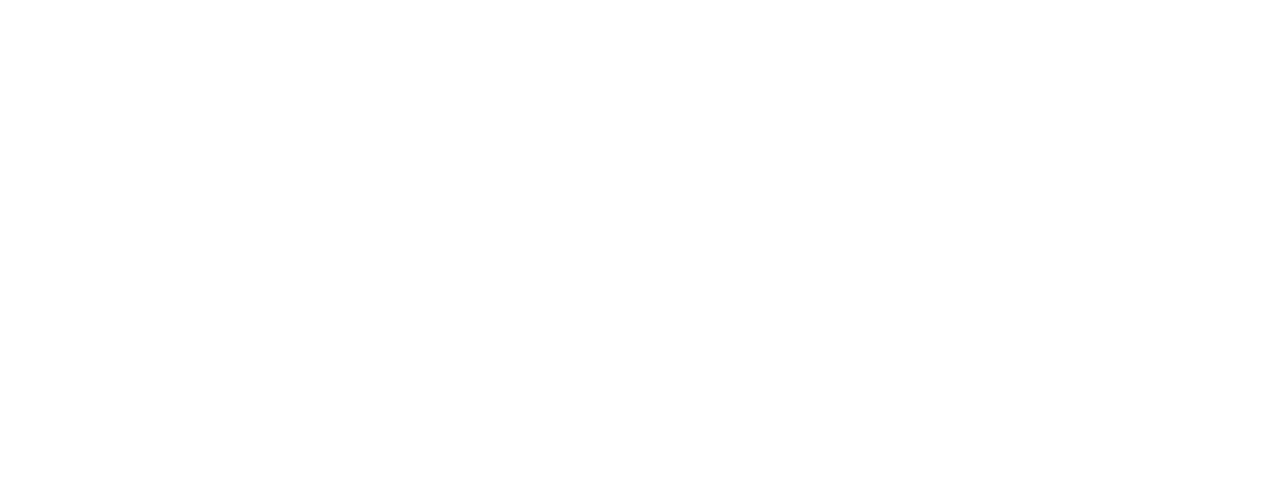
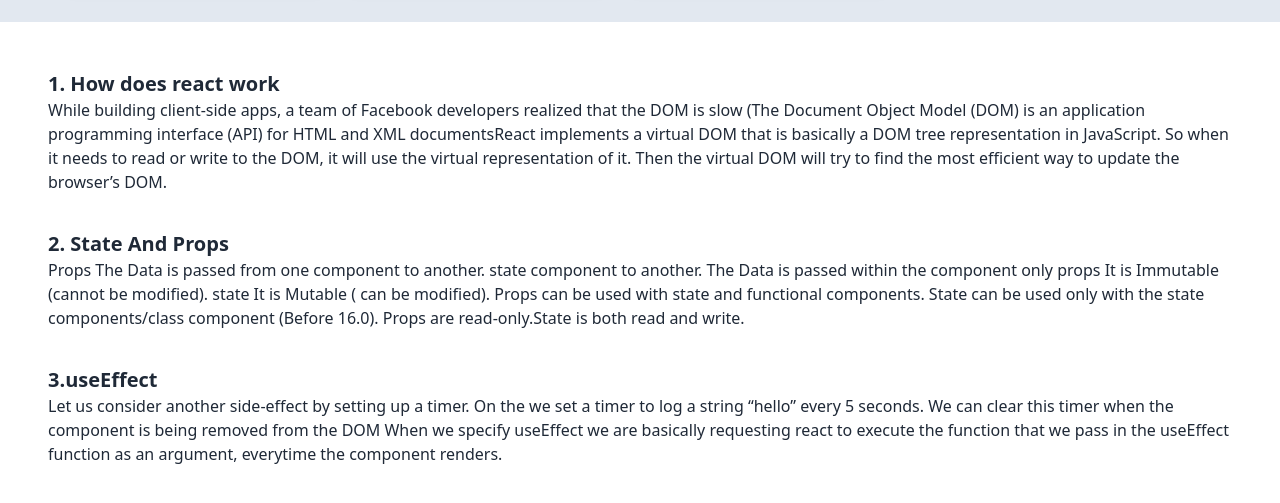
Before and after one commit to nasimbillah269/ultra-active-club, a React (Create React App) app: page / in a window 1280 px wide. Shown: the part 843-1346 px from the top of the page. Before the commit the page ends 825 px from the top, so only its background shows below. Built offline with nearby package versions, Linux system fonts and the light colour scheme.

Commit message:
addded question answer

```diff
--- a/src/App.js
+++ b/src/App.js
@@ -9,7 +9,6 @@
     <div className="App">
       {/* <Exercises></Exercise> */}
       <Exercises></Exercises>
-
     </div>
   );
 }
--- a/src/componets/Exercises/Exercises.js
+++ b/src/componets/Exercises/Exercises.js
@@ -3,6 +3,7 @@
 import Exercise from '../Exercise/Exercise';
 import EexerciseDetail from '../ExerciseDetail/EexerciseDetail';
 import Profile from '../Profile/Profile';
+import Question from '../Questions/Question ';
 import { addToDb, } from '../utilites/utilitise';
 
 
@@ -31,7 +32,9 @@
     }
 
     return (
-        <div className='grid grid-cols-12 gap-6 bg-slate-200'>
+        <div>
+            <div className='grid grid-cols-12 gap-6 bg-slate-200 pb-10'>
+
                 <div className='container mx-auto col-span-12 sm:col-span-12 md:col-span-12 lg:col-span-9'>
                     <div className='ml-16'>
                         <h3 className='text-2xl mt-4 mb-4 font-medium text-fuchsia-600'>SPECIAL-HELTHY-CLUB</h3>
@@ -46,7 +49,9 @@
 
                             ></Exercise>)
                         }
+
                     </div>
+
                 </div>
                 <div className='bg-white col-span-12 sm:col-span-12 md:col-span-12 lg:col-span-3'>
                     <Profile></Profile>
@@ -55,6 +60,10 @@
 
                 </div>
             </div>
+            <div className='m-12'>
+                <Question></Question>
+            </div>
+        </div>
     );
 };
 
--- /dev/null
+++ b/src/componets/Footer/Footer.js
@@ -0,0 +1,11 @@
+import React from 'react';
+
+const Footer = () => {
+    return (
+        <div className='p-20 bg-red-600'>
+            <h4>this is footer</h4>
+        </div>
+    );
+};
+
+export default Footer;
--- /dev/null
+++ b/src/componets/Questions/Question .js
@@ -0,0 +1,26 @@
+import React from "react";
+
+const Question = () => {
+    return (
+        <div className="">
+            <div >
+                <div className="mb-9">
+                    <h3 className="text-xl font-bold">1. How does react work</h3>
+                    <p> While building client-side apps, a team of Facebook developers realized that the DOM is slow (The Document Object Model (DOM) is an application programming interface (API) for HTML and XML documentsReact implements a virtual DOM that is basically a DOM tree representation in JavaScript. So when it needs to read or write to the DOM, it will use the virtual representation of it. Then the virtual DOM will try to find the most efficient way to update the browser’s DOM.</p>
+                </div>
+                <div className='mb-9 '>
+                    <h3 className="text-xl font-bold">2. State And Props</h3>
+                    <p>Props The Data is passed from one component to another. state  component to another.	The Data is passed within the component only props It is Immutable (cannot be modified). state It is Mutable ( can be modified). Props can be used with state and functional components. 	State can be used only with the state components/class component (Before 16.0). Props are read-only.State is both read and write.</p>
+                </div>
+                <div >
+                    <h2 className="text-xl font-bold">3.useEffect </h2>
+                    <p>Let us consider another side-effect by setting up a timer. On the
+                        we set a timer to log a string “hello” every 5 seconds. We can clear this timer when the component is being removed from the DOM When we specify useEffect we are basically requesting react to execute the function that we pass in the useEffect function as an argument, everytime the component renders.
+                    </p>
+                </div>
+            </div>
+        </div>
+    );
+};
+
+export default Question;
```
Lines whose indentation alone changed are shown as unchanged.
